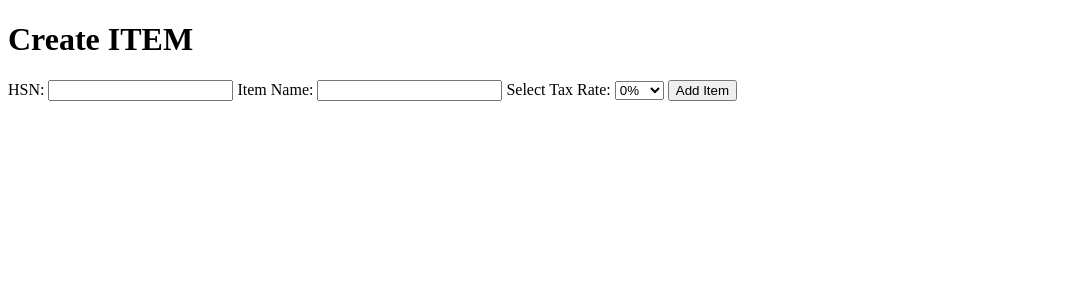
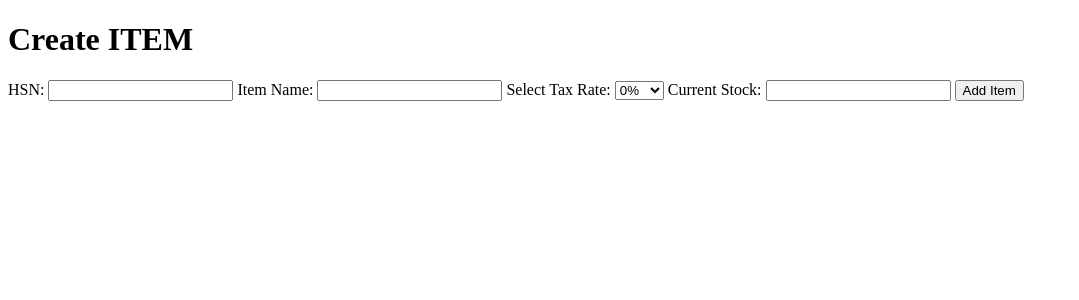
Before and after one commit to Sahil0215/vercceldemo, a Django app: page /add_item/ in a window 1280 px wide. Shown: the top 300 px of the page, without its empty margins (0-1079 px from the left). Run offline with Django 5.2, Linux system fonts and the light colour scheme; the visitor is signed in with stand-in values (Sample User, id 1).

Commit message:
commit56

```diff
--- a/demo/bill/templates/add_item.html
+++ b/demo/bill/templates/add_item.html
@@ -14,7 +14,6 @@
 
         <label for="name">Item Name:</label>
         <input type="text" id="name" name="name" required>
-
         <label for="tax">Select Tax Rate:</label>
         <select name="tax">
             <option value="0">0%</option>
@@ -24,6 +23,12 @@
             <option value="28">28%</option>
         </select>
 
+
+
+        <label for="stock">Current Stock:</label>
+        <input type="number" id="stock " name="stock" required>
+
+
         <button type="submit">Add Item</button>
     </form>
 </body>
--- a/demo/bill/templates/manage_item.html
+++ b/demo/bill/templates/manage_item.html
@@ -117,7 +117,7 @@
                     {% for item in items %}
         <tr>
             <td>{{ item.name }}</td>
-            <td>{{ item.tax }} %</td>
+            <td>{{ item.sgst }} % + {{ item.cgst }} %</td>
             <td>{{ item.hsn }}</td>
             <td>{{ item.stock }}</td>
             <td>
--- a/demo/bill/views.py
+++ b/demo/bill/views.py
@@ -424,11 +424,13 @@ def add_item(request):
         tax=int(request.POST.get('tax'))
         sgst=tax/2
         cgst=sgst
+        stock=int(request.POST.get('stock'))
         item_object = item(
             hsn=hsn,
             name=name,
             sgst=sgst,
-            cgst=cgst
+            cgst=cgst,
+            stock=stock
         )
 
         item_object.save()
```
